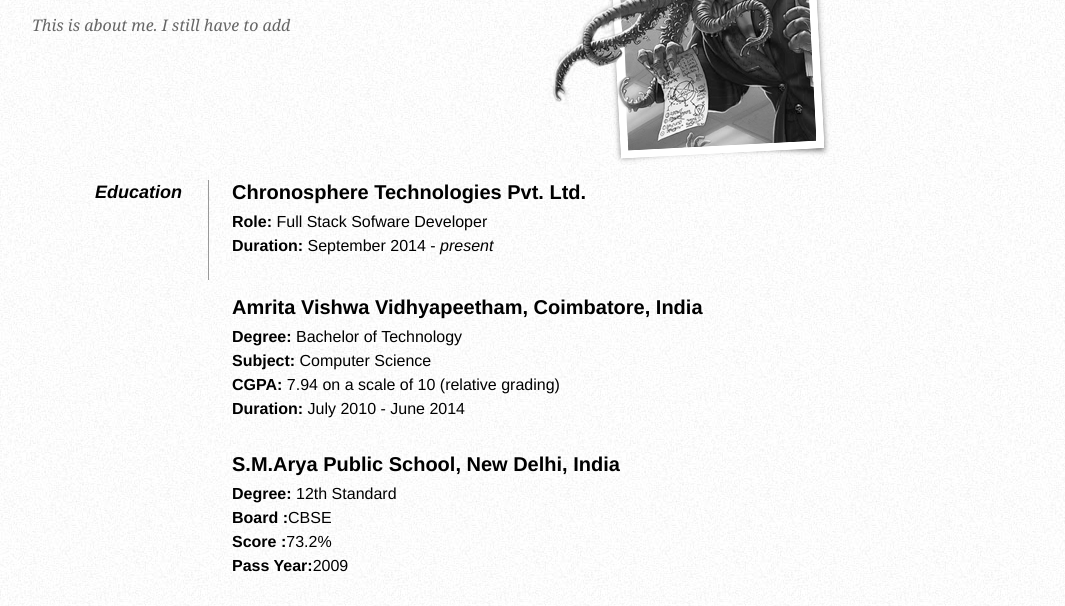
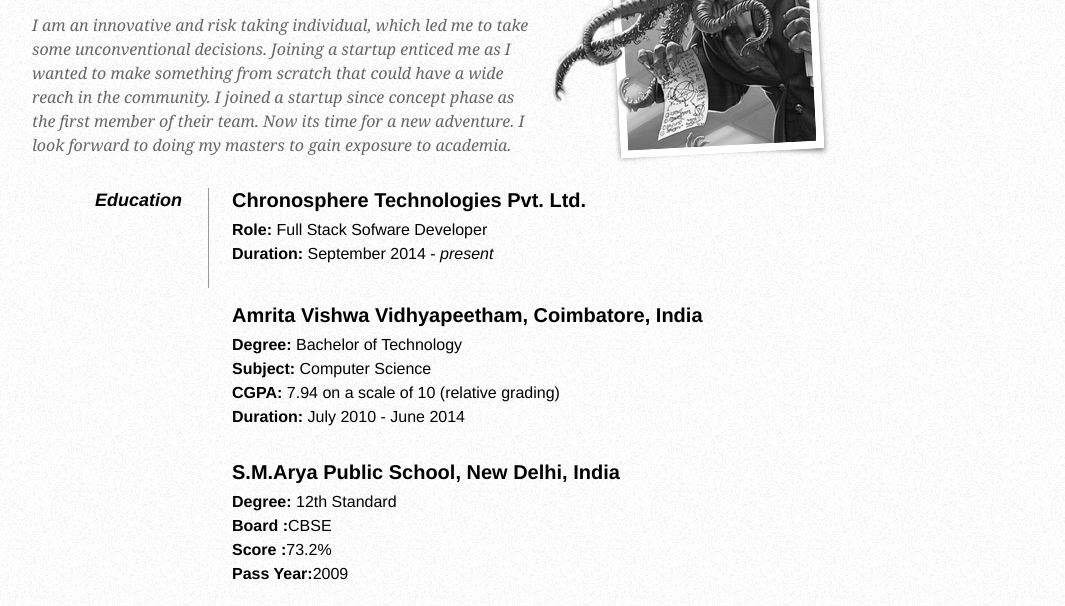
Before and after one commit to prakharkh91/prakharkh91.github.io, a plain HTML site: page info.html in a window 1280 px wide. Shown: the part 148-754 px from the top of the page, without its empty margins (208-1273 px from the left). Drawn offline with Linux system fonts and the light colour scheme.

Commit message:
Updating info about me

```diff
--- a/info.html
+++ b/info.html
@@ -48,7 +48,10 @@
 
        <div id="objective">
             <p>
-              This is about me. I still have to add
+              I am an innovative and risk taking individual, which led me to take some unconventional decisions.
+              Joining a startup enticed me as I wanted to make something from scratch that could
+              have a wide reach in the community. I joined a startup since concept phase as the first member of their
+              team. Now its time for a new adventure. I look forward to doing my masters to gain exposure to academia.
             </p>
         </div>
 
```
